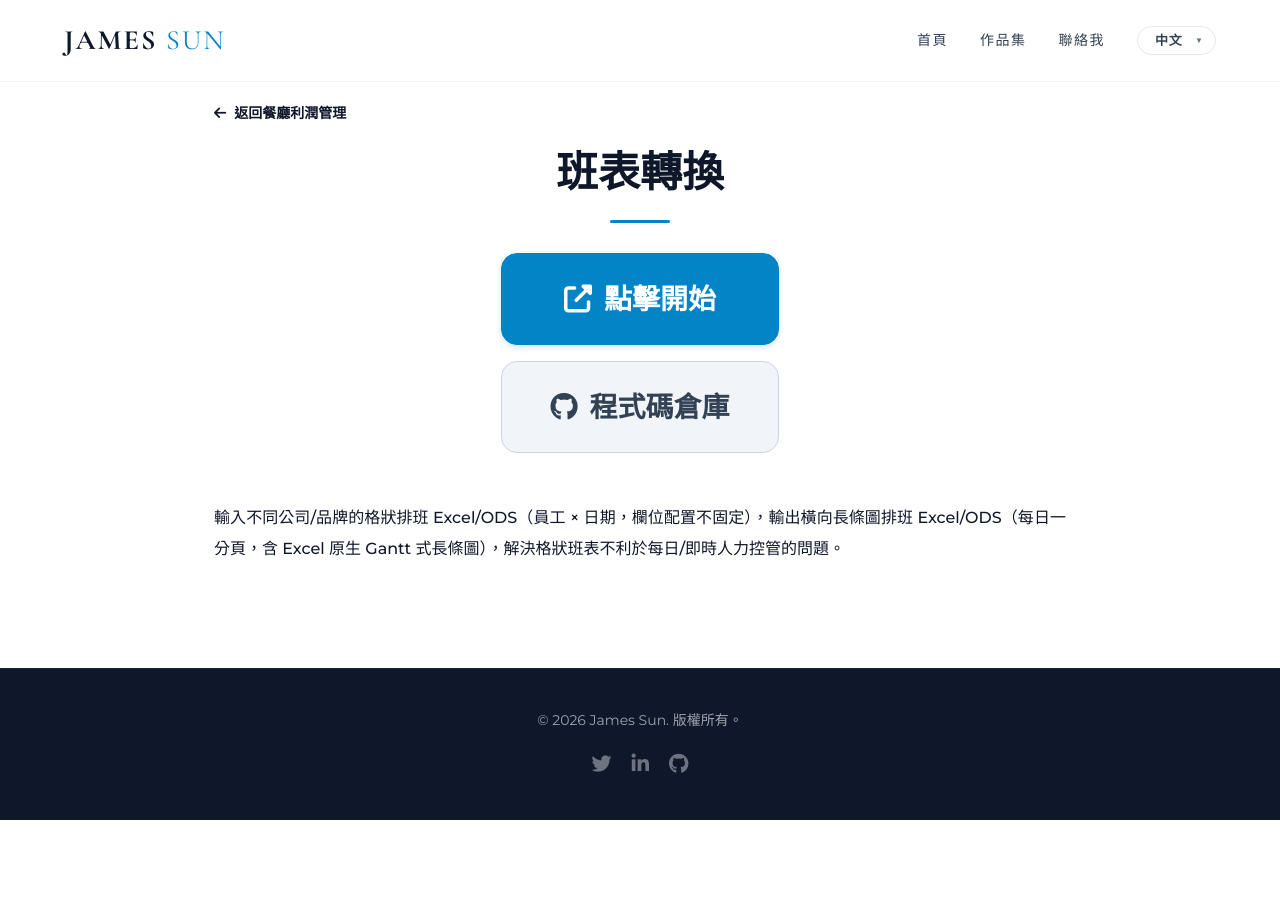
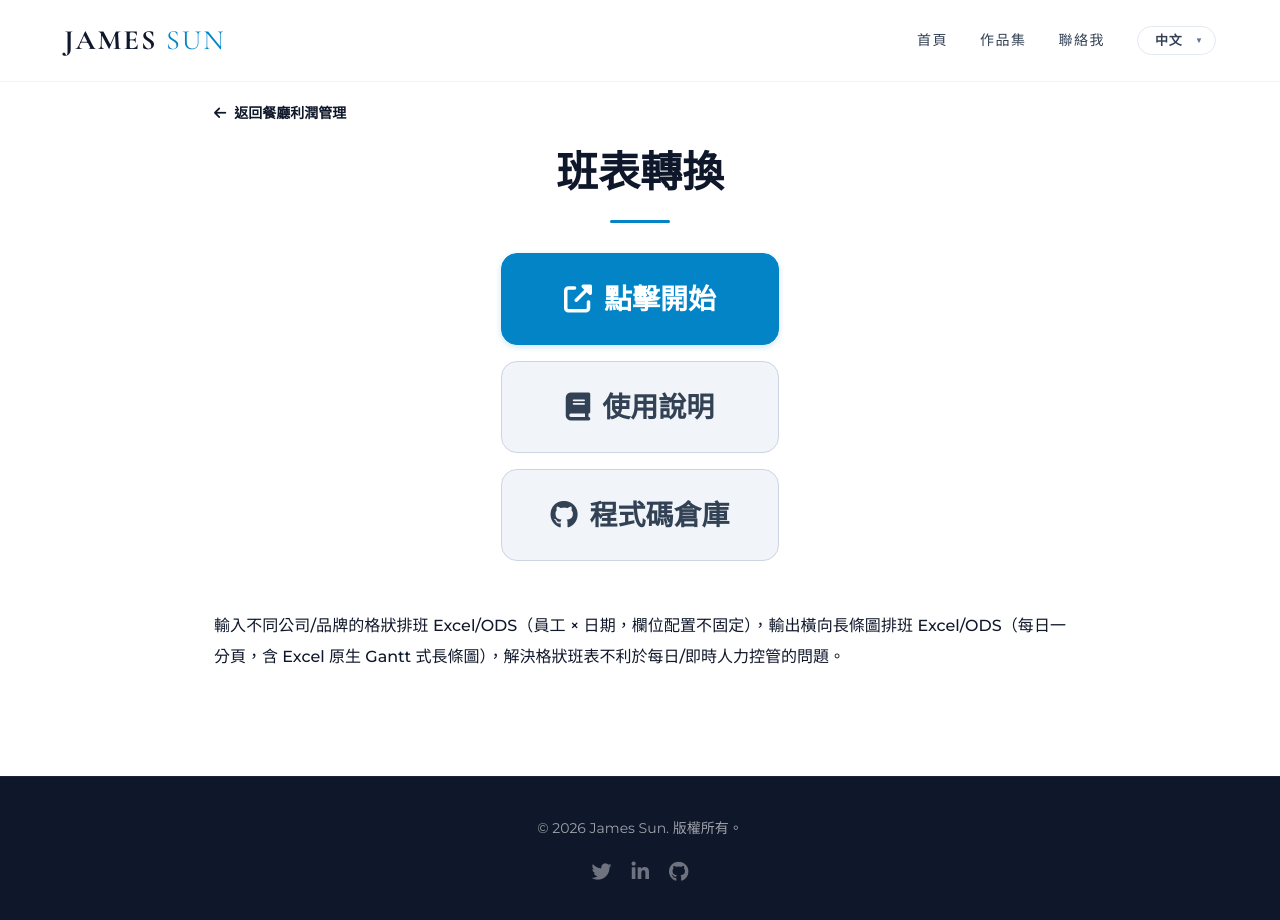
Before and after one commit to jamessun0919-ops/HW2MyHomepage, a website: page pages/restaurant-profit/restaurant-profit-schedule-zh.html in a window 1280 px wide. Before the commit the page ends 820 px from the top, so only its background shows below. Drawn offline with nearby package versions, Linux system fonts and the light colour scheme.

Commit message:
班表轉換頁面新增「使用說明」按鍵
連結至 https://shift-schedule-b5ne.onrender.com/manual.html，中英文版同步。

```diff
--- a/pages/restaurant-profit/restaurant-profit-schedule-zh.html
+++ b/pages/restaurant-profit/restaurant-profit-schedule-zh.html
@@ -43,6 +43,9 @@
             <div class="action-buttons">
                 <a href="https://shift-schedule-b5ne.onrender.com/" target="_blank" class="action-btn demo-btn">
                     <i class="fas fa-external-link-alt"></i> 點擊開始
+                </a>
+                <a href="https://shift-schedule-b5ne.onrender.com/manual.html" target="_blank" class="action-btn repo-btn">
+                    <i class="fas fa-book"></i> 使用說明
                 </a>
                 <a href="https://github.com/jamessun0919-ops/Shift-schedule" target="_blank" class="action-btn repo-btn">
                     <i class="fab fa-github"></i> 程式碼倉庫
```
Also changed, not shown: pages/restaurant-profit/restaurant-profit-schedule.html (+3 -0 lines).
